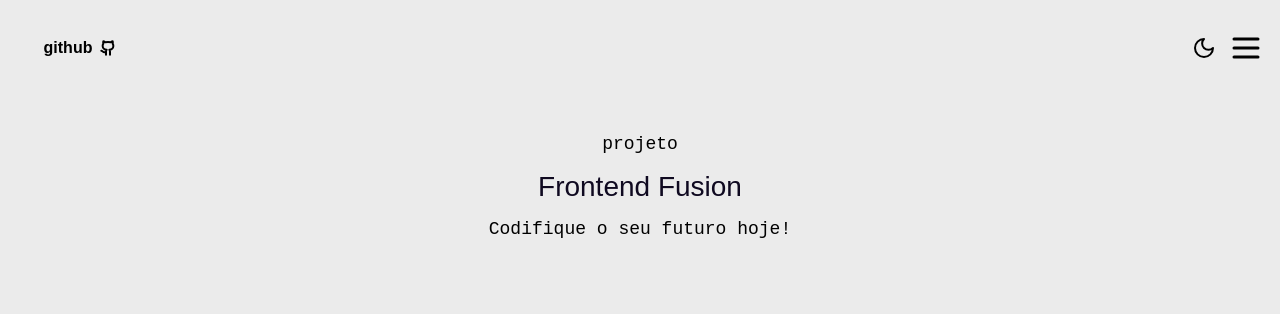
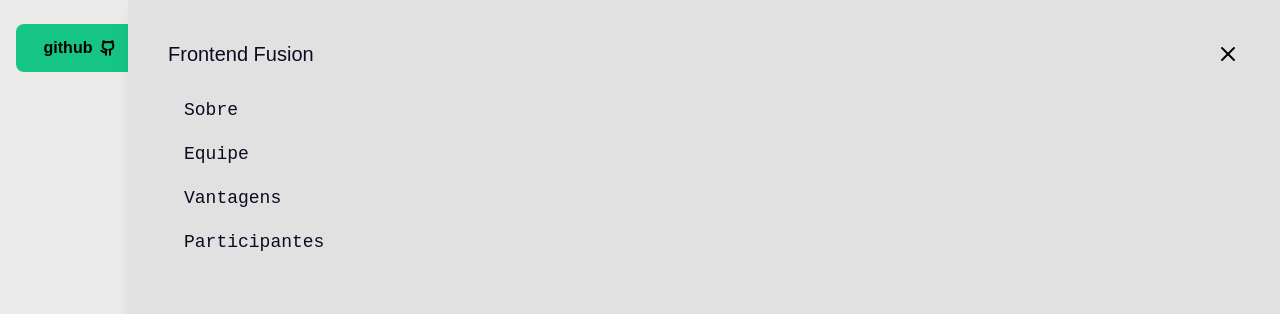
Before and after one commit to Projeto-FrontEnd-Fusion/portifolio-colaborativo-codewizard-tigerscode, a React (Vite) app: page / in a window 1280 px wide. Both pictures are taken after a click on the button 1246 px from the left and 48 px from the top of the page. Shown: the top 314 px of the page. Built offline with nearby package versions, Linux system fonts and the light colour scheme; a web font is replaced by a local one.

Commit message:
feat: add sidebar menu

```diff
--- a/src/components/hero/components/git-button.jsx
+++ b/src/components/hero/components/git-button.jsx
@@ -3,7 +3,7 @@ import { LuGithub } from "react-icons/lu"
 const GitButton = () => {
     return (
         <button
-            className="github-button hover:bg-button-secondary-bg hover:text-white bg-button-primary-bg"
+            className="github-button hover:bg-btn-secondary hover:text-white bg-btn-primary"
         >
             <span>
                 github
--- a/src/components/hero/components/header.jsx
+++ b/src/components/hero/components/header.jsx
@@ -1,9 +1,18 @@
-import { LuMenu } from "react-icons/lu"
-import GitButton from "./git-button";
-import ThemeToggle from "./theme-toggle";
+import { LuMenu, LuX } from "react-icons/lu"
+import { useState } from "react"
+import GitButton from "./git-button"
+import ThemeToggle from "./theme-toggle"
+import Menu from "./menu"
 
 const Header = () => {
+    const [open, setOpen] = useState(false)
+
+    const handleOpenMenu = () => {
+        setOpen(!open)
+    }
+
     return (
+        <>
             <header
                 className="flex items-center justify-between px-4 h-24"
             >
@@ -11,11 +20,26 @@ const Header = () => {
 
                 <div className="flex justify-center items-center gap-3">
                     <ThemeToggle />
-                <button className="dark:text-white-two hover:text-gray-text text-black">
+                    <button className="dark:text-white-two hover:text-gray-text text-black" onClick={handleOpenMenu}>
                         <LuMenu size={36}/>
                     </button>
                 </div>
             </header>
+
+            {
+                open && (
+                    <section className="fixed right-0 max-w-[90vw] w-[90vw] h-[100vh] bg-white-tree shadow-lg p-10">
+                        <div className="flex justify-between items-center mb-5 ">
+                            <h1 className="font-title text-xl text-primary">Frontend Fusion</h1>
+                            <button className="cursor-pointer hover:text-gray-text" onClick={handleOpenMenu}>
+                                <LuX size={24} />
+                            </button>
+                        </div>
+                        <Menu />
+                    </section>
+                )
+            }
+        </>
      );
 }
 
--- /dev/null
+++ b/src/components/hero/components/menu.jsx
@@ -0,0 +1,22 @@
+const Menu = () => {
+    return (
+        <nav>
+            <ul className="font-subtitle text-lg text-primary">
+                <li>
+                    <a className="block px-4 py-2 w-full h-full hover:underline" href="#about">Sobre</a>
+                </li>
+                <li>
+                    <a className="block px-4 py-2 w-full h-full hover:underline" href="#team">Equipe</a>
+                </li>
+                <li>
+                    <a className="block px-4 py-2 w-full h-full hover:underline" href="#benefits">Vantagens</a>
+                </li>
+                <li>
+                    <a className="block px-4 py-2 w-full h-full hover:underline" href="#participants">Participantes</a>
+                </li>
+            </ul>
+        </nav>
+     );
+}
+
+export default Menu;
```
Lines whose indentation alone changed are shown as unchanged.
